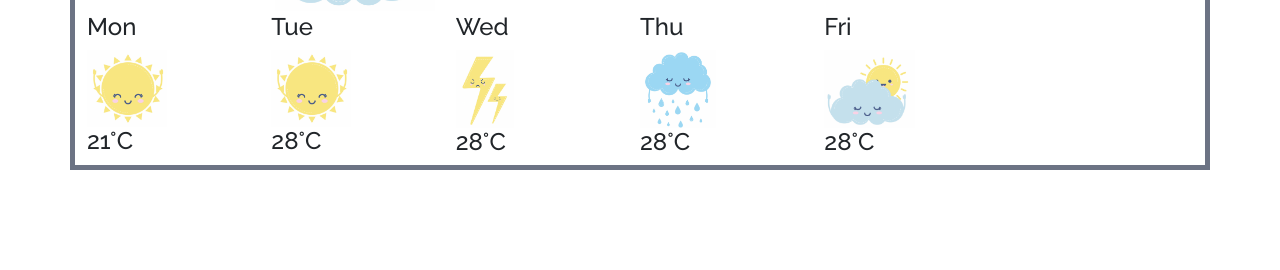
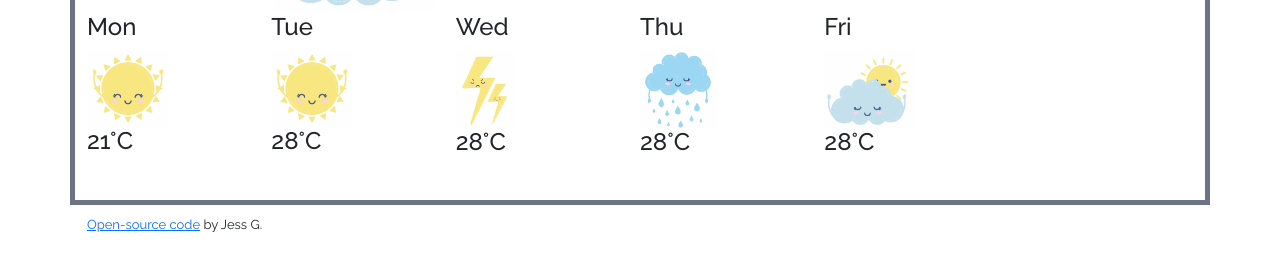
Before and after one commit to jess1007/My-weather-app, a plain HTML site: page index.html in a window 1280 px wide. Shown: the part 236-506 px from the top of the page. Drawn offline with nearby package versions, Linux system fonts and the light colour scheme.

Commit message:
Added signature and link to github project

```diff
--- a/index.html
+++ b/index.html
@@ -92,6 +92,7 @@
                   </div>
       </div>
     </div>
+     <p class="signature"><a href="https://github.com/jess1007/My-weather-app" target="_blank">Open-source code</a> by Jess G.</p>
     <script src="src/index.js"></script>
   </body>
 </html>
--- a/src/styles.css
+++ b/src/styles.css
@@ -25,3 +25,8 @@ p {
 #farenheit-link {
   display: inline;
 }
+.signature {
+  position: relative;
+  top: 50px;
+  font-size: small;
+}
```
